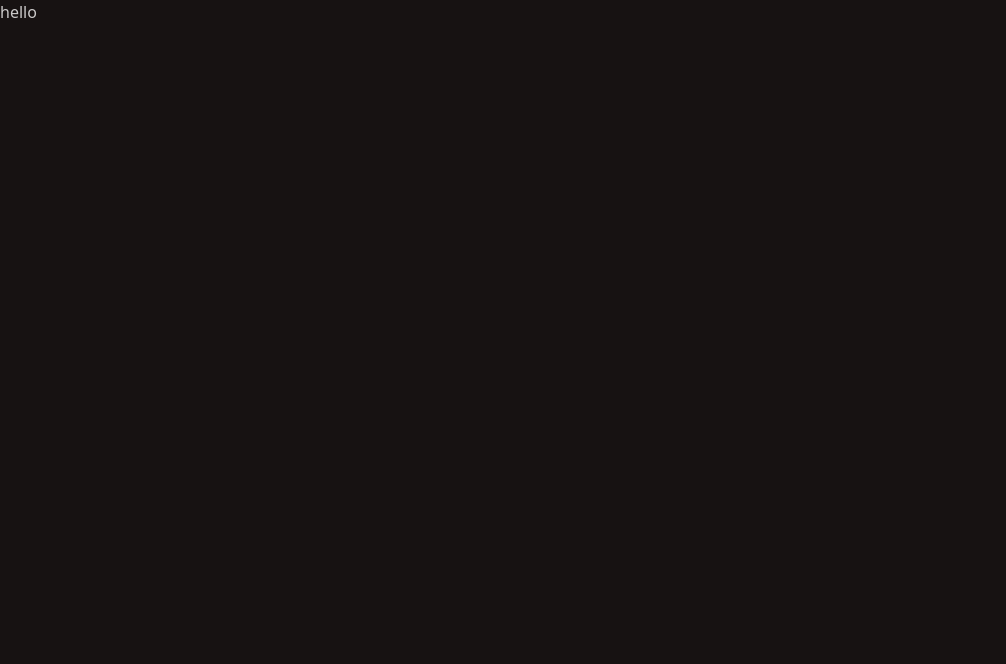
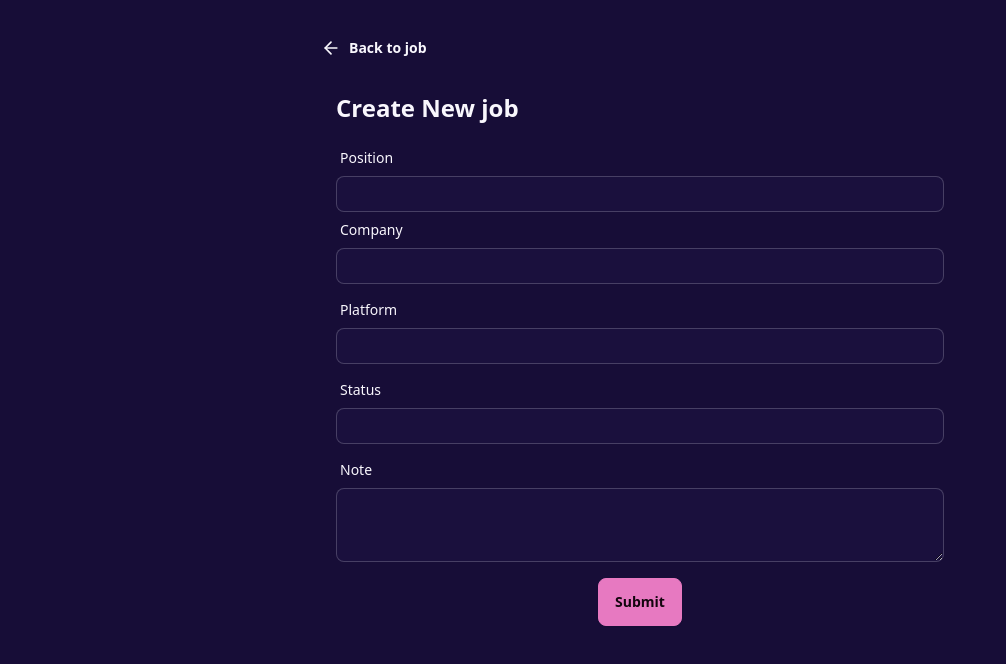
Before and after one commit to shoeb145/huntboard, a React (Vite) app in the folder frontend/: page /create in a window 1280 px wide. Shown: the top 664 px of the page, without its empty margins (0-1006 px from the left). Built offline with nearby package versions, Linux system fonts and the light colour scheme.

Commit message:
feat:form for new job

```diff
--- a/frontend/index.html
+++ b/frontend/index.html
@@ -1,5 +1,5 @@
 <!doctype html>
-<html lang="en" data-theme="forest">
+<html lang="en">
 
 <head>
   <meta charset="UTF-8" />
--- a/frontend/src/pages/CreatePage.jsx
+++ b/frontend/src/pages/CreatePage.jsx
@@ -1,14 +1,68 @@
 import React from "react";
 import { Link } from "react-router";
+import { ArrowLeftIcon } from "lucide-react";
 
 function CreatePage(props) {
   return (
-    <div>
-      <Link to={"/"}>
-        <h1>hello</h1>
-      </Link>
+    <div className="min-h-screen bg-base-200">
+      <div className="container mx-auto px-4 py-8 pt-6 pb-2">
+        <div className="max-w-2xl mx-auto">
+          <Link to={"/"} className="btn btn-ghost mb-2">
+            <ArrowLeftIcon className="size-5" />
+            Back to job
+          </Link>
+          <form action="">
+            <div className="card base-100">
+              <div className="card-body pt-3">
+                <h2 className="card-title text-2xl mb-2">Create New job</h2>
+                <form action="submit">
+                  <div className="form-control">
+                    <label className="label">
+                      <span className="label-text">Position</span>
+                    </label>
+                    <input type="text" className="input input-bordered h-9" />
+                  </div>
+                  <div className="form-control mb-2">
+                    <label className="label">
+                      <span className="label-text">Company</span>
+                    </label>
+                    <input type="text" className="input input-bordered h-9" />
+                  </div>
+                  <div className="form-control mb-2">
+                    <label className="label">
+                      <span className="label-text">Platform</span>
+                    </label>
+                    <input type="text" className="input input-bordered h-9" />
+                  </div>
+                  <div className="form-control mb-2">
+                    <label className="label">
+                      <span className="label-text">Status</span>
+                    </label>
+                    <input type="text" className="input input-bordered h-9" />
+                  </div>
+                  <div className="form-control mb-4">
+                    <label className="label">
+                      <span className="label-text">Note</span>
+                    </label>
+                    <textarea
+                      name=""
+                      id=""
+                      className="textarea textarea-bordered h-30"
+                    />
+                  </div>
+                  <div className="card-actions justify-center">
+                    <button className="btn btn-primary ">Submit</button>
+                  </div>
+                </form>
+              </div>
+            </div>
+          </form>
+        </div>
+      </div>
     </div>
   );
 }
 
 export default CreatePage;
+{
+}
```
